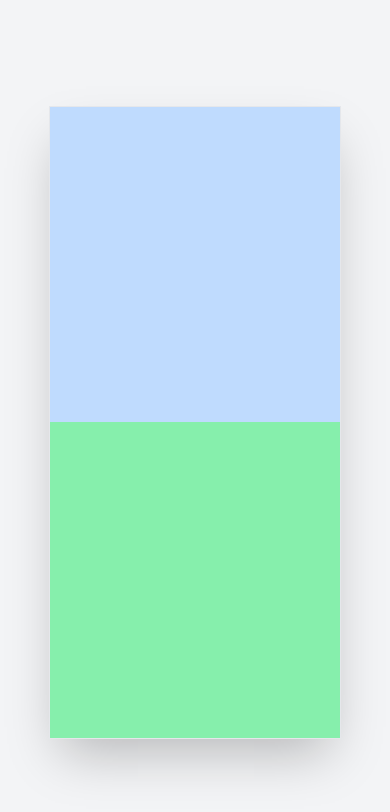
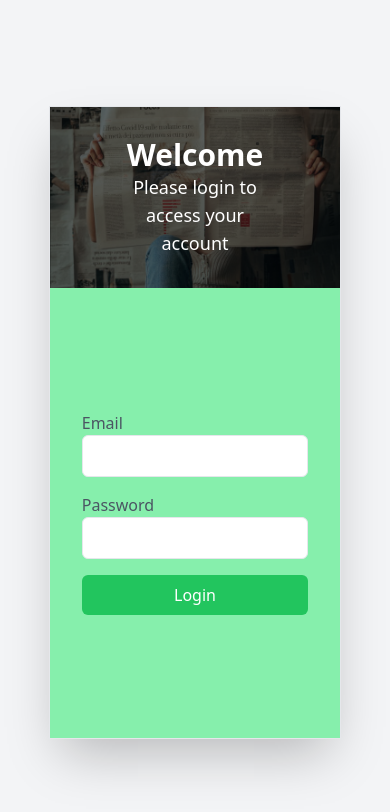
Before and after one commit to ZwingliCaleb/newsnook, a Next.js app: page /login in a window 390 px wide. Shown: the top 812 px of the page. Built offline with nearby package versions, Linux system fonts and the light colour scheme.

Commit message:
make the searchbar and index responsive

```diff
--- a/components/SearchBar.tsx
+++ b/components/SearchBar.tsx
@@ -24,7 +24,7 @@ const SearchBar: React.FC = () => {
             placeholder="Find in your area..."
             value={searchQuery}
             onChange={handleInputChange}
-            className="pl-6 pr-10 py-2 rounded-full focus:outline-none font-semibold focus:ring focus:border-blue-300 w-[600px] h-14"
+            className="pl-6 pr-10 py-2 rounded-full focus:outline-none font-semibold focus:ring focus:border-blue-300 w-full sm:w-96 h-14"
           />
           <FontAwesomeIcon icon={faSearch} className="text-gray-600 hover:text-gray-400 absolute right-6 top-1/2 transform -translate-y-1/2" />
         </div>
--- a/pages/login.tsx
+++ b/pages/login.tsx
@@ -1,11 +1,67 @@
-import React from 'react';
+import React, {useState} from 'react';
 
 const Login: React.FC = () => {
+  const [email, setEmail] = useState('');
+  const [password, setPassword] = useState('');
+
+  const handleEmailChange = (e: React.ChangeEvent<HTMLInputElement>) => {
+    setEmail(e.target.value);
+  };
+
+  const handlePasswordChange = (e: React.ChangeEvent<HTMLInputElement>) => {
+    setPassword(e.target.value);
+  };
+
+  const handleSubmit = (e: React.FormEvent<HTMLFormElement>) => {
+    e.preventDefault();
+    console.log('Login credentials:', { email, password });
+  };
+
   return (
     <div className="flex justify-center items-center h-screen bg-gray-100">
-      <div className="w-3/4 h-3/4 border border-gray-200 shadow-2xl flex flex-wrap">
-        <div className="w-full md:w-1/2 bg-blue-200"></div>
-        <div className="w-full md:w-1/2 bg-green-300"></div>
+      <div className="w-3/4 h-3/4 border border-gray-200 shadow-2xl flex flex-wrap relative">
+        <div className="w-full md:w-1/2 bg-cover bg-center relative" style={{ backgroundImage: 'url(/images/LoginImage.jpg)' }}>
+          <div className="absolute inset-0 bg-black opacity-60"></div>
+          <div className="absolute top-1/2 left-1/2 transform -translate-x-1/2 -translate-y-1/2 text-center text-white">
+            <h2 className="text-3xl font-semibold">Welcome</h2>
+            <p className="text-lg">Please login to access your account</p>
+          </div>
+        </div>
+        {/* Add a form here */}
+        <div className="w-full md:w-1/2 bg-green-300 p-8 flex items-center justify-center">
+          <form onSubmit={handleSubmit} className="w-full max-w-md">
+            {/* Add email field here */}
+            <div className="mb-4">
+              <label htmlFor="email" className="block text-gray-600 ">Email</label>
+              <input
+                type="email"
+                id="email"
+                value={email}
+                onChange={handleEmailChange}
+                className="w-full px-4 py-2 border rounded-md focus:outline-none focus:border-green-500"
+                required
+              />
+            </div>
+            {/* Add password field here */}
+            <div className="mb-4">
+              <label htmlFor="password" className="block text-gray-600">Password</label>
+              <input
+                type="password"
+                id="password"
+                value={password}
+                onChange={handlePasswordChange}
+                className="w-full px-4 py-2 border rounded-md focus:outline-none focus:border-green-500"
+                required
+                />
+            </div>
+            {/* Add a submit button here */}
+            <button
+              type="submit"
+              className="w-full bg-green-500 text-white px-4 py-2 rounded-md focus:outline-none focus:ring focus:border-green-300">
+                Login
+            </button>
+          </form>
+        </div>
       </div>
     </div>
   );
```
